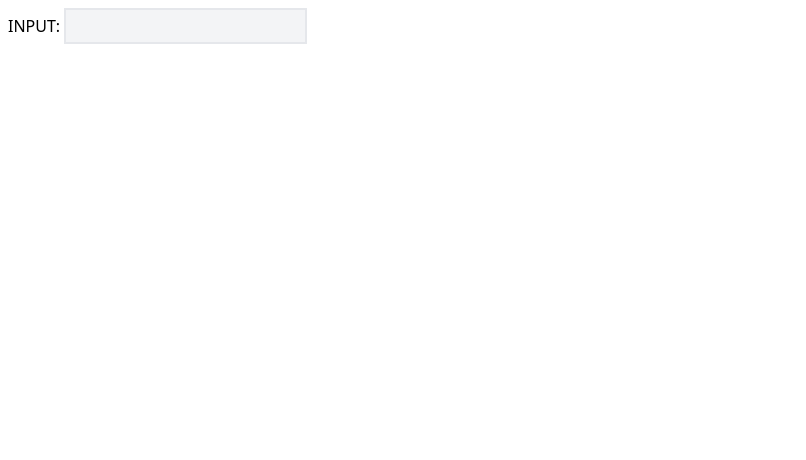
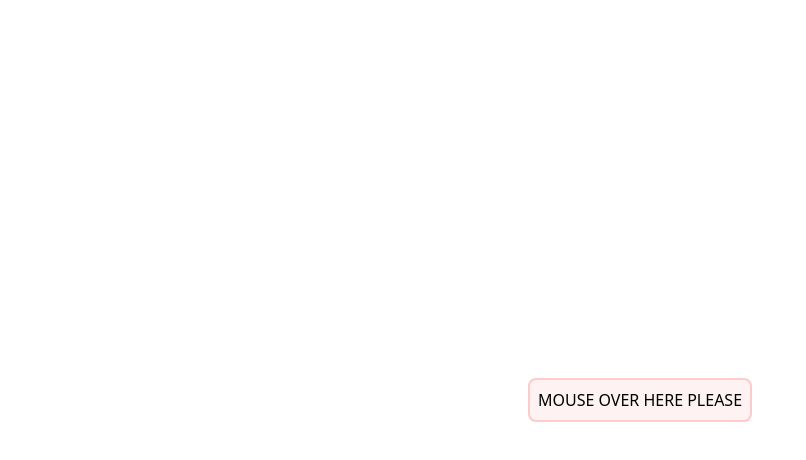
Before and after one commit to soAcademy/workshop-state-and-event, a React (Create React App) app: page / in a window 1280 px wide. Shown: the top 460 px of the page, without its empty margins (0-806 px from the left). Built offline with nearby package versions, Linux system fonts and the light colour scheme.

Commit message:
feat: do the workshop5 state and event onmouseover

```diff
--- a/src/App.js
+++ b/src/App.js
@@ -1,8 +1,8 @@
 // import Event1 from "./Events/Event1";
 // import Event2 from "./Events/Event2";
 // import Event3 from "./Events/Event3";
-import Event4 from "./Events/Event4";
-// import Event5 from "./Events/Event5";
+// import Event4 from "./Events/Event4";
+import Event5 from "./Events/Event5";
 // import Event6 from "./Events/Event6";
 // import Event7 from "./Events/Event7";
 // import Event8 from "./Events/Event8";
@@ -33,8 +33,8 @@ const App = () => {
       {/* <Event1 /> */}
       {/* <Event2 /> */}
       {/* <Event3 /> */}
-      <Event4 />
-      {/* <Event5 /> */}
+      {/* <Event4 /> */}
+      <Event5 />
       {/* <Event6 /> */}
       {/* <Event7 /> */}
       {/* <Event8 /> */}
--- /dev/null
+++ b/src/Events/Event5.js
@@ -0,0 +1,20 @@
+const Event5 = () => {
+  // const mouseOver = (e) => {
+  //   console.log("Hello5");
+  // };
+
+  return (
+    <div className="w-100 h-screen flex justify-center items-center">
+      <div className="">
+        <h1
+          className="w-fit border-2 border-red-200 rounded-lg bg-red-50 cursor-pointer hover:bg-red-100 hover:shadow-md p-2"
+          onMouseOver={() => console.log("Hello5")}
+        >
+          MOUSE OVER HERE PLEASE
+        </h1>
+      </div>
+    </div>
+  );
+};
+
+export default Event5;
```
